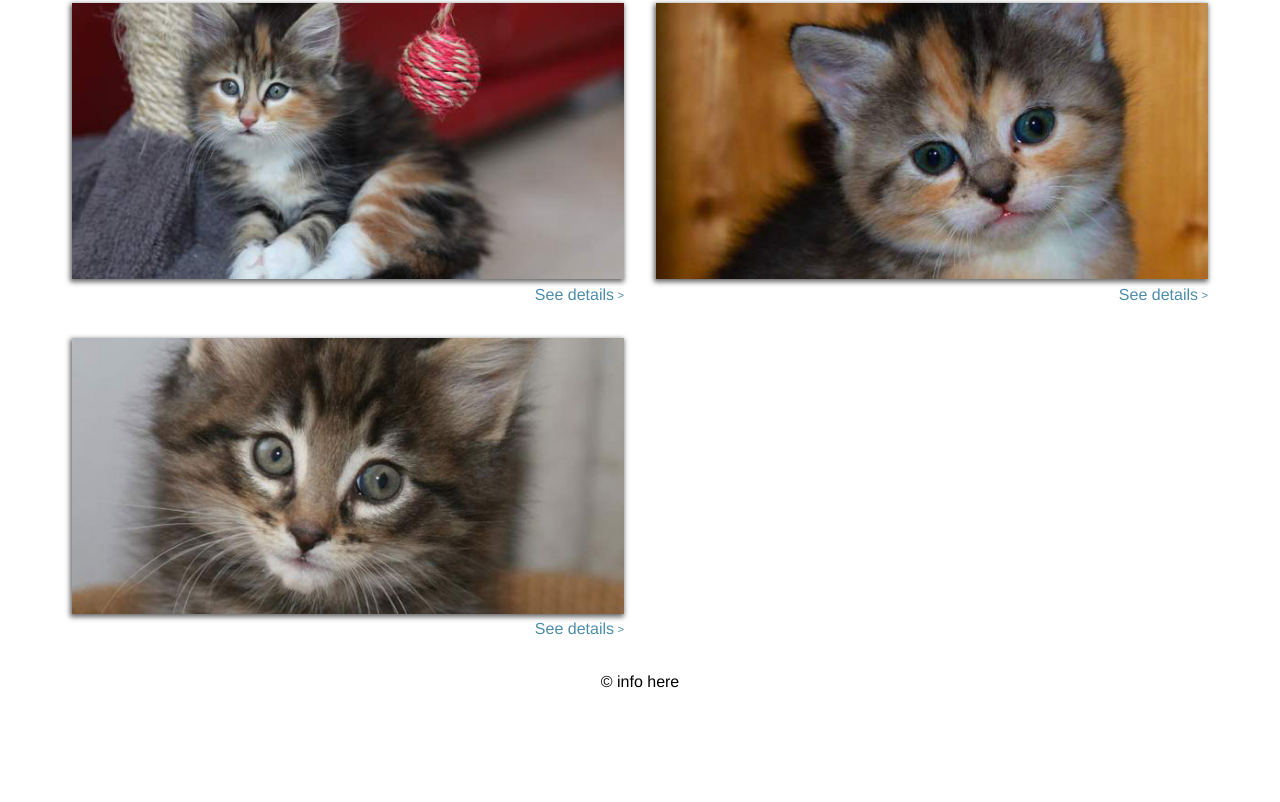
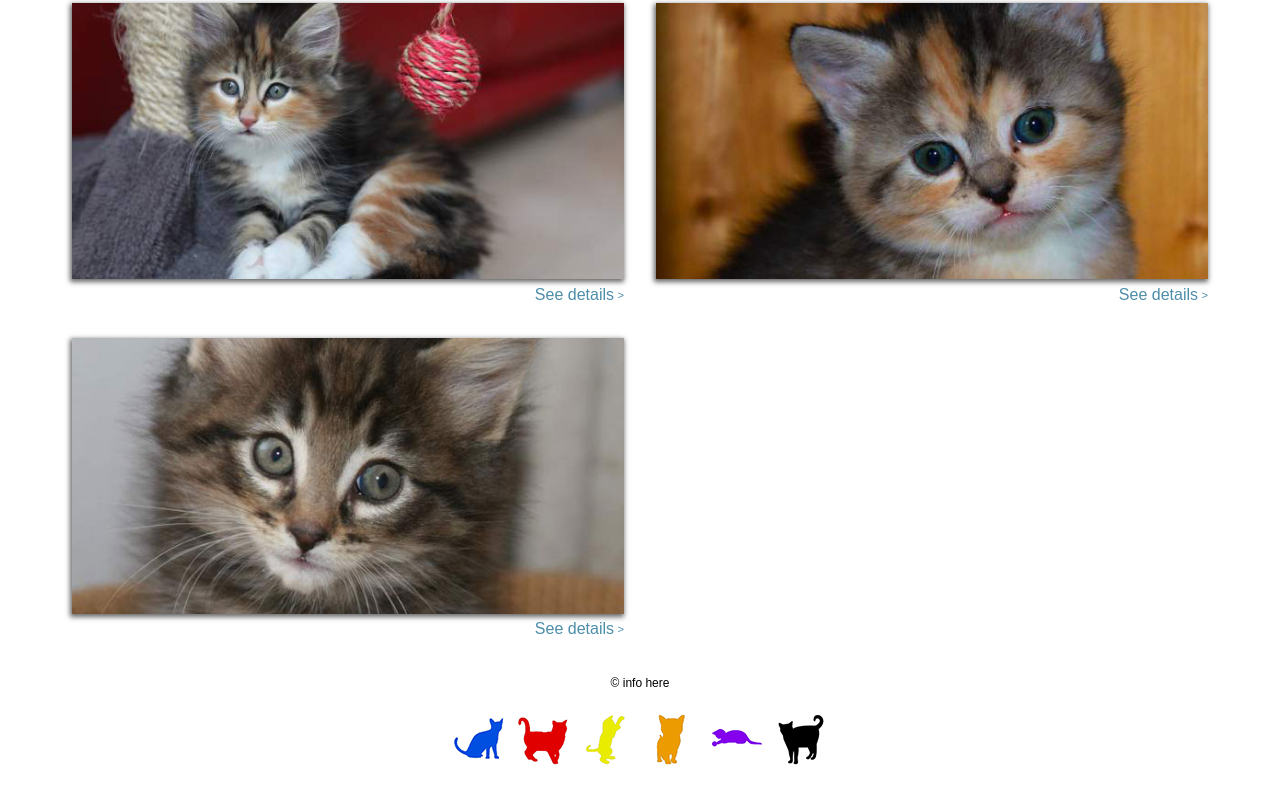
Before and after one commit to nickirios/GLG-Sass-workshop, a plain HTML site: page index.html in a window 1280 px wide. Shown: the part 1440-2242 px from the top of the page. Before the commit the page ends 2165 px from the top, so only its background shows below. Drawn offline with nearby package versions, Linux system fonts and the light colour scheme.

Commit message:
@each example, adjusted fonts

```diff
--- a/index.html
+++ b/index.html
@@ -80,6 +80,14 @@
 	</section>
 	<footer>
 		<small>&copy; info here</small>
+		<ul>
+			<li class="blue-cat"><a href="#">blue cat</a></li>
+			<li class="red-cat"><a href="#">red cat</a></li>
+			<li class="yellow-cat"><a href="#">yellow cat</a></li>
+			<li class="orange-cat"><a href="#">orange cat</a></li>
+			<li class="purple-cat"><a href="#">purple cat</a></li>
+			<li class="black-cat"><a href="#">black cat</a></li>
+		</ul>
 	</footer>
 </body>
 </html>
--- a/sass/_mixins.scss
+++ b/sass/_mixins.scss
@@ -29,18 +29,18 @@
 	}
 }
 
-@mixin taperIndent($indention) {
-	/*
-	//@for example
-	@for $i from 1 to 10 {
-		li:nth-child(#{$i}) {
-			margin-left: #{($i - 1) * $indention};
+@mixin icons {
+	//sass idea from http://12devs.co.uk/articles/handy-advanced-sass/
+	$icons: blue red yellow orange purple black;
+
+	@each $icon in $icons {
+		.#{$icon}-cat {
+			height: 50px;
+			width: 50px;
+			background-image: url('../img/#{$icon}-cat.gif');//img from http://www.snap2objects.com/2009/01/11-cat-vector-silhouettes/
+			text-indent: -999999px;
+			display: inline-block;
+			margin: 5px;
 		}
 	}
-	*/
-
-	//@each example
-	@each $item in $items {
-
-	}
 }
--- a/sass/_typography.scss
+++ b/sass/_typography.scss
@@ -1,8 +1,7 @@
 @mixin regularFont {
-	font-family: helvetica, arial, sans-serif;
+	font-family: arial, sans-serif;
 }
 
 @mixin boldFont {
-	font-family: arial, sans-serif;
-	font-weight: bold;
+	font-family: helvetica, arial, sans-serif;
 }
--- a/sass/screen.scss
+++ b/sass/screen.scss
@@ -21,7 +21,7 @@ body, html {
 	min-width: 300px;
 	font-size: 1em; //base font-size
 	line-height: 1.3em; //base line-height
-	font-family: helvetica, arial, sans-serif;
+	@include regularFont;
 }
 img, embed, video, object, iframe {
 	max-width: 100%;
@@ -38,7 +38,7 @@ a {
 	text-decoration: none;
 }
 h1, h2, h3, h4, h5, h6 {
-	//@include boldFont;
+	@include boldFont;
 }
 h1 {
 	font-size: px-to-em(48px);
@@ -75,6 +75,9 @@ header {
 			display: inline-block;
 			padding: 0.25em 0;
 		}
+		li {
+			padding-left: 20px;
+		}
 	}
 	select {//applies only to the header select
 		margin: 1em auto;
@@ -109,9 +112,13 @@ header {
 footer {
 	text-align: center;
 	small {
-
+		font-size: px-to-em(12px);
+	}
+	ul {
+		margin-top: 1em;
 	}
 }
+@include icons;
 
 @media screen and (min-width: 650px) {
 	#main-content {
```
Also changed, not shown: css/screen.css, img/black-cat.gif (added), img/blue-cat.gif (added), img/green-cat.gif (added), img/orange-cat.gif (added), img/purple-cat.gif (added), img/red-cat.gif (added), img/yellow-cat.gif (added), 1 other file.
